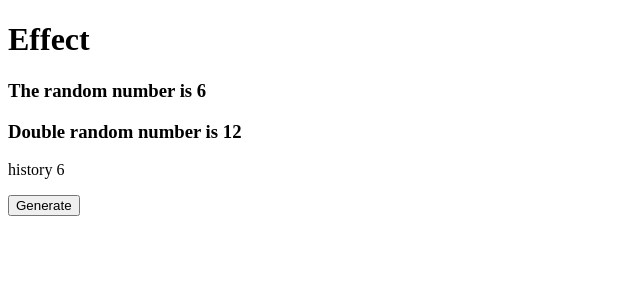
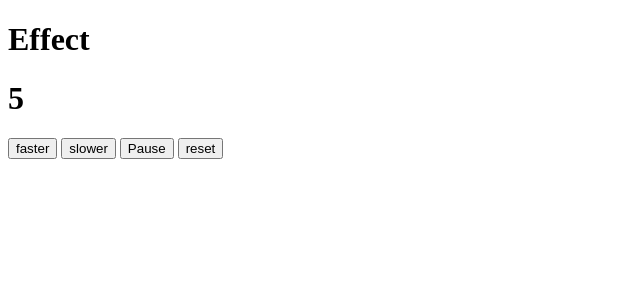
Before and after one commit to Millionaiyer/svelte-sveltekit, a SvelteKit app: page / in a window 1280 px wide. Shown: the top 300 px of the page, without its empty margins (0-640 px from the left). Built offline with nearby package versions, Linux system fonts and the light colour scheme.

Commit message:
counter with and without effect

```diff
--- /dev/null
+++ b/src/lib/components/Counter.svelte
@@ -0,0 +1,70 @@
+<script lang="ts">
+	import { onMount } from 'svelte';
+
+	let count = $state(0);
+	let frequency = $state(1000);
+	let paused = $state(false);
+
+	// $effect(() => {
+	// 	let interval: ReturnType<typeof setInterval>;
+	// 	if (!paused) {
+	// 		interval = setInterval(() => {
+	// 			count += 1;
+	// 		}, frequency);
+	// 	}
+	// 	return () => {
+	// 		clearInterval(interval);
+	// 	};
+	// });
+
+	function updateFrequency(updateFrequency: number) {
+		frequency = updateFrequency;
+		createInterval();
+	}
+
+	let interval: ReturnType<typeof setInterval>;
+	const createInterval = () => {
+		clearInterval(interval);
+		if (!paused) {
+			interval = setInterval(() => {
+				count += 1;
+			}, frequency);
+		}
+	};
+
+	function togglePlayState() {
+		if (!paused) {
+			paused = true;
+			clearInterval(interval);
+		} else {
+			paused = false;
+			createInterval();
+		}
+	}
+
+	onMount(() => {
+		createInterval();
+		return () => {
+			clearInterval(interval);
+		};
+	});
+</script>
+
+<h1>{count}</h1>
+<button
+	onclick={() => {
+		updateFrequency(frequency / 2);
+	}}>faster</button
+>
+
+<button onclick={() => updateFrequency(frequency * 2)}> slower </button>
+<button onclick={togglePlayState}>{paused ? 'Play' : 'Pause'}</button>
+<button
+	onclick={() => {
+		count = 0;
+		const originalFrequency = frequency;
+		frequency = 0;
+		frequency = originalFrequency;
+	}}
+	>reset
+</button>
--- a/src/routes/+page.svelte
+++ b/src/routes/+page.svelte
@@ -1,6 +1,8 @@
 <script>
+	import Counter from '$lib/components/Counter.svelte';
 	import Effect from '$lib/components/Effect.svelte';
 </script>
 
 <h1>Effect</h1>
-<Effect />
+<!-- <Effect /> -->
+<Counter />
```
Also changed, not shown: src/lib/components/StateAndDerived.svelte (added, +40 -0 lines).
